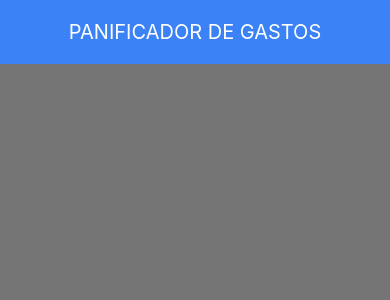
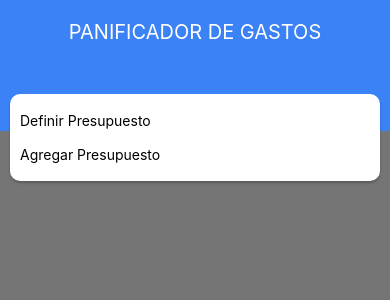
Before and after one commit to Lautaro261/planificadorApp, a React Native app: screen / in a window 390 px wide. Shown: the top 300 px of the page. Built offline with nearby package versions, Linux system fonts and the light colour scheme.

Commit message:
create components : header and new budget

```diff
--- a/App.js
+++ b/App.js
@@ -8,42 +8,30 @@ import {
 } from 'react-native';
 
 import Header from './src/components/Header';
-
+import NewBudget from './src/components/NewBudget';
 
 const App = () => {
-
   StatusBar.setBackgroundColor('#3B82F6'); // Cambia el color aquí al que desees
   StatusBar.setBarStyle('light-content'); // Cambia el estilo de los iconos en la barra de notificaciones (light-content o dark-content)
 
   return (
-    <View style={styles.fondo}>
-      <Header/>
-
+    <View style={styles.container}>
+      <View style={styles.header}>
+        <Header />
+        <NewBudget />
+      </View>
     </View>
   );
 };
 
 const styles = StyleSheet.create({
-  sectionContainer: {
-    marginTop: 32,
-    paddingHorizontal: 24,
+  container: {
+    backgroundColor: '#757575',
+    flex: 1,
   },
-  sectionTitle: {
-    fontSize: 24,
-    fontWeight: '600',
+  header: {
+    backgroundColor: '#3B82F6',
   },
-  sectionDescription: {
-    marginTop: 8,
-    fontSize: 18,
-    fontWeight: '400',
-  },
-  highlight: {
-    fontWeight: '700',
-  },
-  fondo:{
-    backgroundColor:'#757575',
-    flex:1
-  }
 });
 
 export default App;
--- a/src/components/Header.jsx
+++ b/src/components/Header.jsx
@@ -1,32 +1,23 @@
-import React from "react";
-import { SafeAreaView, View, Text, StyleSheet} from "react-native";
+import React from 'react';
+import {SafeAreaView, View, Text, StyleSheet} from 'react-native';
 
-
-const Header = () =>{
-
-    return(
-        <SafeAreaView style={style.header}>
-            <Text style={style.textos}>Panificador de Gastos</Text>
-        </SafeAreaView>
-    )
-}
+const Header = () => {
+  return (
+    <SafeAreaView>
+      <Text style={style.texts}>Panificador de Gastos</Text>
+    </SafeAreaView>
+  );
+};
 
 const style = StyleSheet.create({
-    header:{
-        backgroundColor:'#3B82F6',
-
-    },
-    textos:{
-        textAlign:'center',
-        fontSize: 20,
-        color:'#FFF',
-        textTransform:'uppercase',
-        fontWeight:'400',
-        paddingVertical:20
-
-    }
-
-})
-
+  texts: {
+    textAlign: 'center',
+    fontSize: 20,
+    color: '#FFF',
+    textTransform: 'uppercase',
+    fontWeight: '400',
+    paddingTop: 20,
+  },
+});
 
 export default Header;
--- /dev/null
+++ b/src/components/NewBudget.jsx
@@ -0,0 +1,38 @@
+import React from 'react';
+import {View, Text, StyleSheet, Pressable, TextInput} from 'react-native';
+
+const NewBudget = () => {
+  return (
+    <View style={style.container}>
+      <Text>Definir Presupuesto</Text>
+
+      <TextInput />
+
+      <Pressable>
+        <Text>Agregar Presupuesto</Text>
+      </Pressable>
+    </View>
+  );
+};
+
+const style = StyleSheet.create({
+  container: {
+    backgroundColor: '#FFF',
+    marginHorizontal: 10,
+    paddingHorizontal: 10,
+    borderRadius: 10,
+    paddingVertical: 18,
+    transform: [{translateY: 50}],
+    shadowColor: '#000',
+    shadowOffset: {
+      width: 0,
+      height: 2,
+    },
+    shadowOpacity: 0.23,
+    shadowRadius: 2.62,
+
+    elevation: 4,
+  },
+});
+
+export default NewBudget;
```
